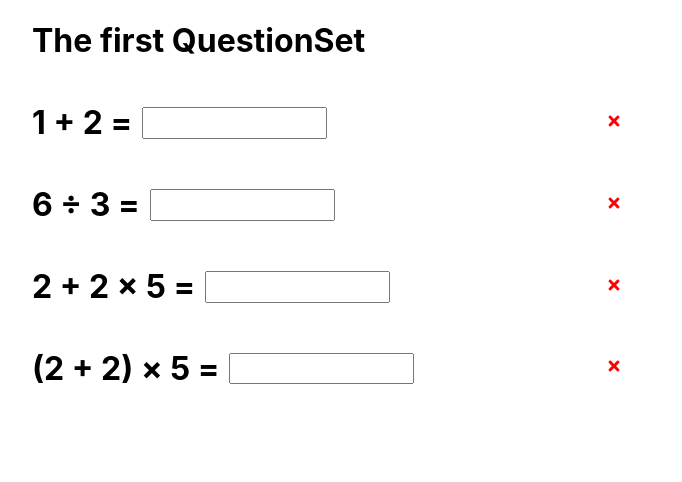
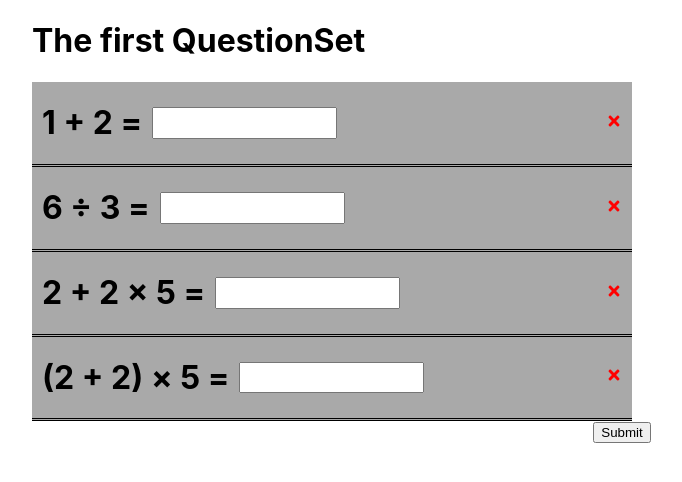
Before and after one commit to jianglx512/MathTest, a React (Create React App) app: page / in a window 1280 px wide. Shown: the top 482 px of the page, without its empty margins (18-700 px from the left). Built offline with nearby package versions, Linux system fonts and the light colour scheme.

Commit message:
Add submit event

```diff
--- a/src/App.css
+++ b/src/App.css
@@ -13,6 +13,9 @@
 
 .questionDiv {
   display: flex;
+  padding-left: 10px;
+  background-color: darkgray;
+  border-bottom: double;
 }
 .questionDiv .iconDiv {
   margin-right: 10px;
--- a/src/App.tsx
+++ b/src/App.tsx
@@ -12,29 +12,42 @@ function App() {
     {
       Id: 1,
       Text: '1 + 2 = ',
-      Result: 3
+      Result: 3,
+      IsCorrect: false,
+      isEditable: true,
     },
     {
       Id: 2,
       Text: "6 " + "\u00f7" + " 3 = ",
-      Result: 2
+      Result: 2,
+      IsCorrect: false,
+      isEditable: true,
     },
     {
       Id: 3,
       Text: '2 + 2 ' + "\u00d7" + ' 5 = ',
-      Result: 12
+      Result: 12,
+      IsCorrect: false,
+      isEditable: true,
     },
     {
       Id: 4,
       Text: '(2 + 2) ' + "\u00d7" + ' 5 = ',
-      Result: 20
+      Result: 20,
+      IsCorrect: false,
+      isEditable: true,
     },
   ];
 
   const [questionSet, setQuestionSet] = useState(defQuestionSet);
+
+  function handleSubmitEvent(): void {
+    console.log('submit clicked')
+  }
+
   return (
     <div className="App">
-      <QuestionSet {...questionSet} />
+      <QuestionSet {...questionSet} onSubmit={() => handleSubmitEvent()} />
     </div>
   );
 }
--- a/src/Components/Question.tsx
+++ b/src/Components/Question.tsx
@@ -4,11 +4,12 @@ import { GiCheckMark } from 'react-icons/gi';
 import { FaTimes } from 'react-icons/fa';
 
 const Question = (quest: QuestionModel) => {
+    let textInput: any = React.createRef();
     return (
         <div className='questionDiv'>
             <h1 className='questionText'>{quest.Text}</h1>
-            <input className='questionValue' type="text" />
-            <div className='iconDiv'>{true? <FaTimes style={{ color: 'red' }} />:<GiCheckMark style={{ color: 'green' }} />}</div>
+            <input className='questionValue' type="text" ref={textInput} />
+            <div className='iconDiv'>{true ? <FaTimes style={{ color: 'red' }} /> : <GiCheckMark style={{ color: 'green' }} />}</div>
         </div>
     )
 }
--- a/src/Components/QuestionSet.tsx
+++ b/src/Components/QuestionSet.tsx
@@ -1,18 +1,23 @@
 import Question from './Question'
 import { QuestionModel } from '../Models/QuestionModel'
 import { QuestionSetModel } from '../Models/QuestionSetModel'
+import React, { Component, useRef } from 'react'
 
-const QuestionSet = (questSet: QuestionSetModel) => {
+const QuestionSet = (questionSet: QuestionSetModel) => {
+
     return (
-        <div className = 'questionSetDiv'>
-            <h1 className ='setTitle'>{questSet.Title}</h1>
-            <>
-                {questSet.QuestionList.map((quest) => (
-                    <Question {...quest}
-                    />
-                ))}
-            </>
-        </div>
+        <>
+            <div className='questionSetDiv'>
+                <h1 className='setTitle'>{questionSet.Title}</h1>
+                <>
+                    {questionSet.QuestionList.map((quest, i) => (
+                        <Question key={i}
+                            {...quest} />
+                    ))}
+                </>
+            </div>
+            <div><button onClick={() => questionSet.onSubmit()}>Submit</button></div>
+        </>
     )
 }
 
--- a/src/Models/QuestionModel.ts
+++ b/src/Models/QuestionModel.ts
@@ -2,11 +2,15 @@ interface IQuestion {
   Id: number;
   Text: string;
   Result: number;
+  IsCorrect: boolean;
+  isEditable : boolean;
 }
 
 class QuestionModel implements IQuestion {
   public Id: number = -1;
   public Text: string = "";
   public Result: number = 0;
+  public IsCorrect: boolean = false;
+  public isEditable : boolean = true;
 }
 export { QuestionModel };
--- a/src/Models/QuestionSetModel.ts
+++ b/src/Models/QuestionSetModel.ts
@@ -1,12 +1,22 @@
-import { QuestionModel } from './QuestionModel'
+import { QuestionModel } from "./QuestionModel";
 interface IQuestionSet {
   Title: string;
   QuestionList: QuestionModel[];
+  AllCorrect: boolean;
+  HideEachMark: boolean;
+  ShowSetCorrect: boolean;
+
+  onSubmit: () => void;
 }
 
 class QuestionSetModel implements IQuestionSet {
   public Id: number = -1;
   public Title: string = "";
   public QuestionList: QuestionModel[] = [];
+  public AllCorrect: boolean = false;
+  public HideEachMark: boolean = false;
+  public ShowSetCorrect: boolean = false;
+
+  public onSubmit(): void {}
 }
 export { QuestionSetModel };
```
Lines whose indentation alone changed are shown as unchanged.
